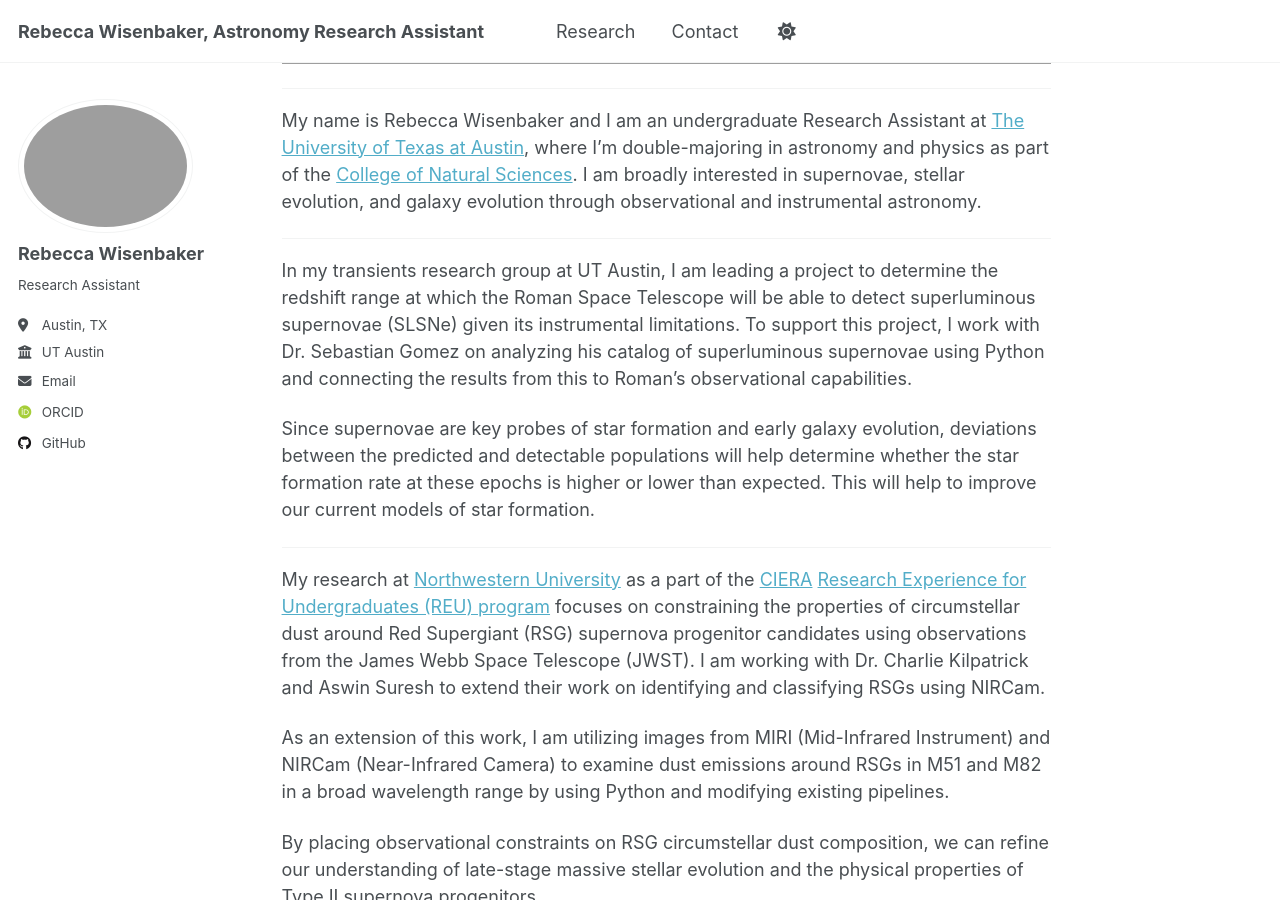
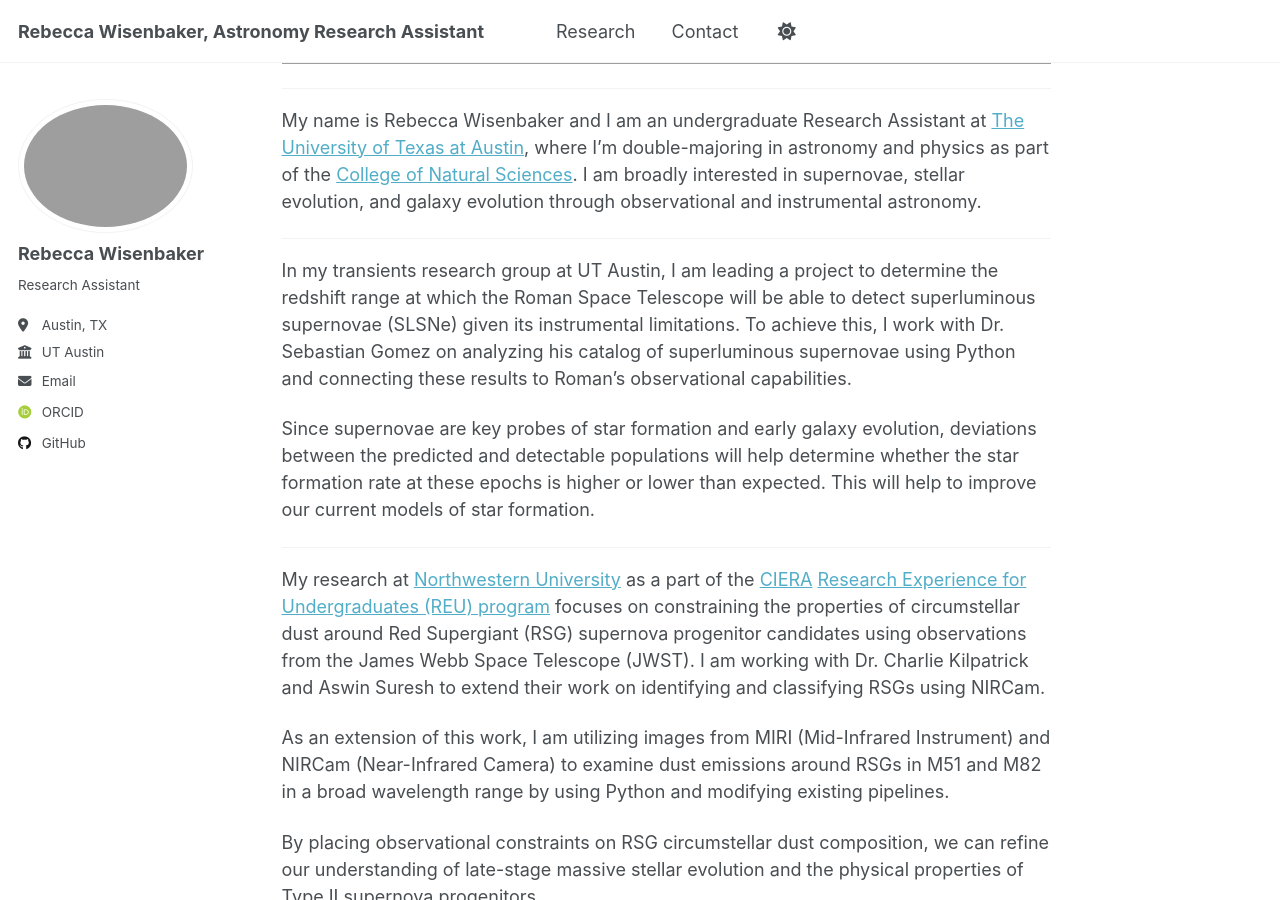
Before and after one commit to rebeccalw87/rebeccalw87.github.io, a Jekyll site: the page built from _pages/about.md, in a window 1280 px wide and 900 px high, scrolled down 612 px. Built offline with Jekyll 4.4.1, drawn with Linux system fonts in a browser that asks for light colours; some web fonts are replaced; a script that is not in the unit is left out.

Commit message:
Update about.md

```diff
--- a/_pages/about.md
+++ b/_pages/about.md
@@ -16,7 +16,7 @@ My name is Rebecca Wisenbaker and I am an undergraduate Research Assistant at [T
 
 ---------
 
-In my transients research group at UT Austin, I am leading a project to determine the redshift range at which the Roman Space Telescope will be able to detect superluminous supernovae (SLSNe) given its instrumental limitations. To support this project, I work with Dr. Sebastian Gomez on analyzing his catalog of superluminous supernovae using Python and connecting the results from this to Roman's observational capabilities.
+In my transients research group at UT Austin, I am leading a project to determine the redshift range at which the Roman Space Telescope will be able to detect superluminous supernovae (SLSNe) given its instrumental limitations. To achieve this, I work with Dr. Sebastian Gomez on analyzing his catalog of superluminous supernovae using Python and connecting these results to Roman's observational capabilities.
 
 Since supernovae are key probes of star formation and early galaxy evolution, deviations between the predicted and detectable populations will help determine whether the star formation rate at these epochs is higher or lower than expected. This will help to improve our current models of star formation.
 
```
